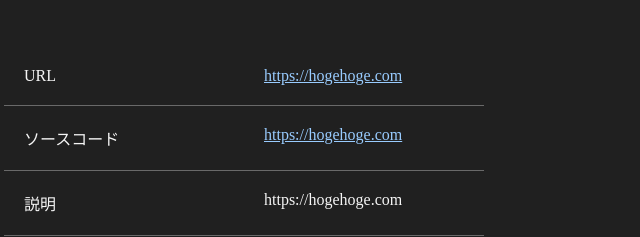
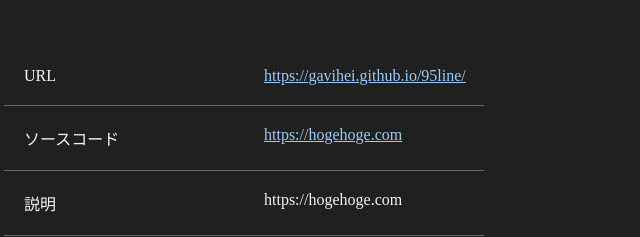
Before and after one commit to Gavihei/kohei_portfolio, a plain HTML site: page index.html in a window 1280 px wide. Shown: the part 2210-2447 px from the top of the page, 448-1088 px from the left. Drawn offline with Linux system fonts and the light colour scheme.

Commit message:
add right url

```diff
--- a/index.html
+++ b/index.html
@@ -47,7 +47,7 @@
                 <div class="detail-box">
                     <div class="works-factor">
                         <p>URL</p>
-                        <p><a href="#">https://hogehoge.com</a></p>
+                        <p><a href="https://gavihei.github.io/95line/">https://gavihei.github.io/95line/</a></p>
                     </div>
                     <div class="works-factor">
                         <p>ソースコード</p>
```
